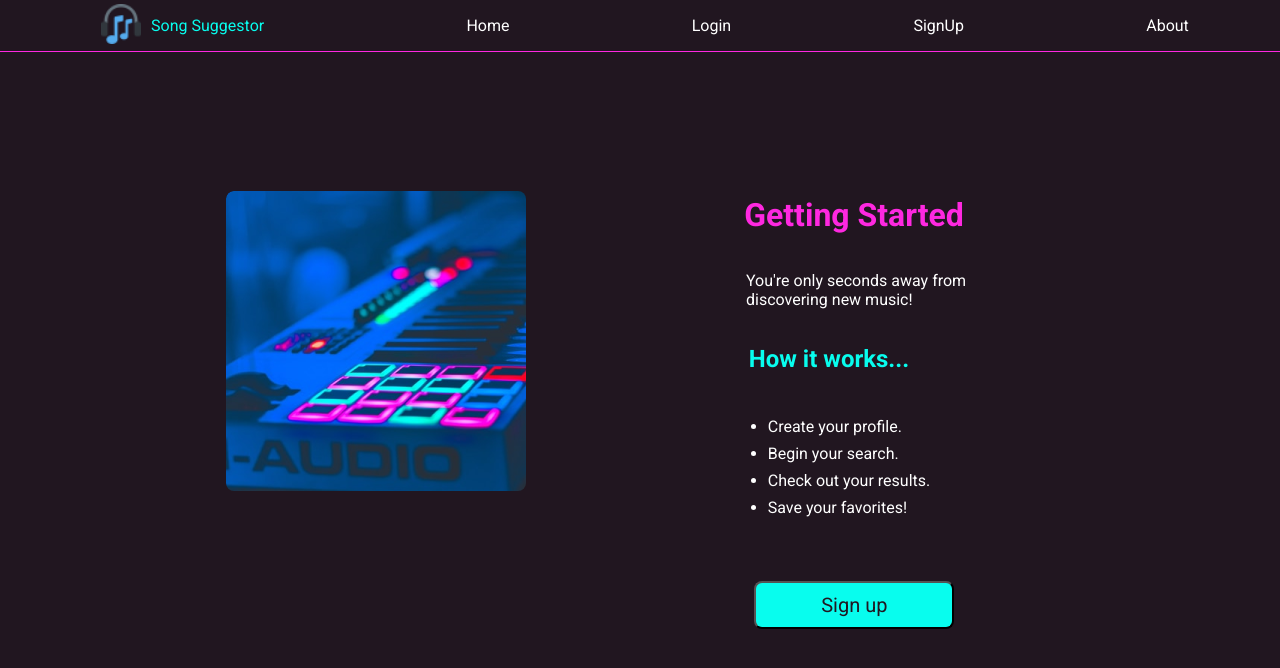
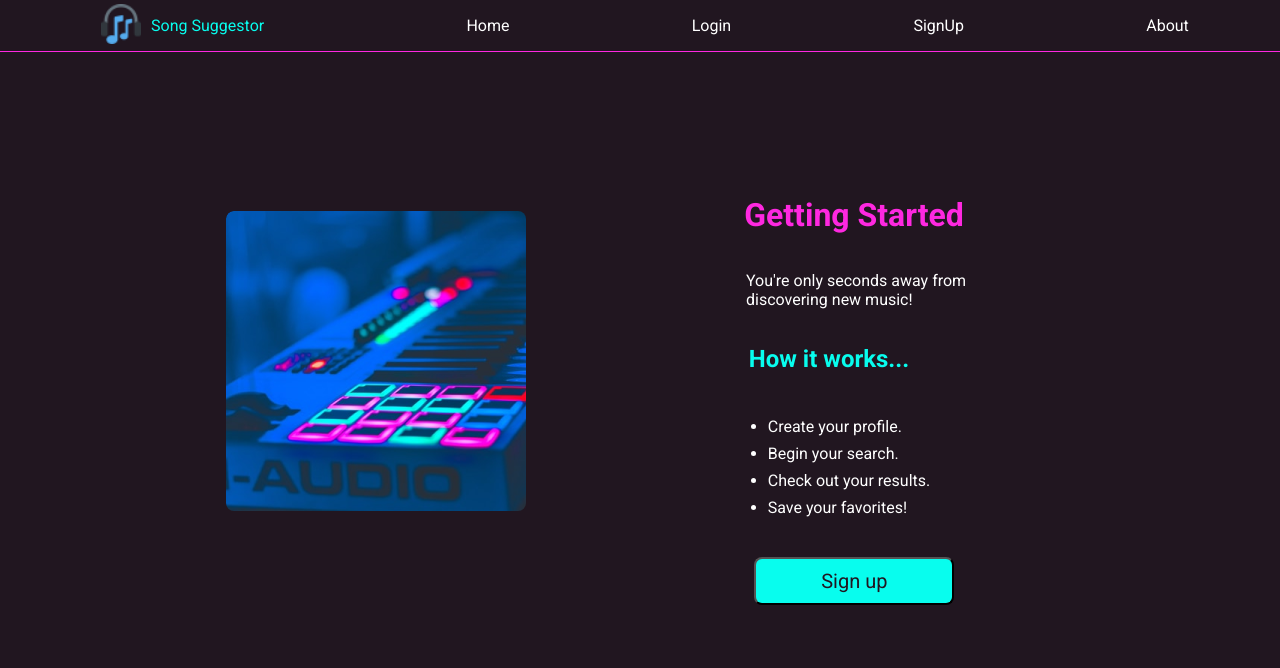
Before and after one commit to spotify-suggestor-4/front-end, a React (Create React App) app in the folder spotify-suggestor-4-react-1/: page /about in a window 1280 px wide. Shown: the top 668 px of the page. Built offline with nearby package versions, Linux system fonts and the light colour scheme.

Commit message:
minor adjustment on Getting Started

```diff
--- a/spotify-suggestor-4-react-1/src/index.css
+++ b/spotify-suggestor-4-react-1/src/index.css
@@ -27,7 +27,7 @@ button {
   border-radius: 8px;
   background-image: url(./Images/DJ-image.png);
   margin-right: 10%;
-  margin-top: 0;
+  margin-top: 5%;
 }
 
 .image-card-2 {
@@ -88,6 +88,8 @@ button {
 }
 
 .how-it-works-div {
+  display: flex;
+  justify-content: space-evenly;
   margin-right: 50px;
 }
 
@@ -96,7 +98,7 @@ button {
 }
 
 .btn-2 {
-  margin-top: 48px;
+  margin-top: 24px;
   margin-left: 25%;
 }
 
```
